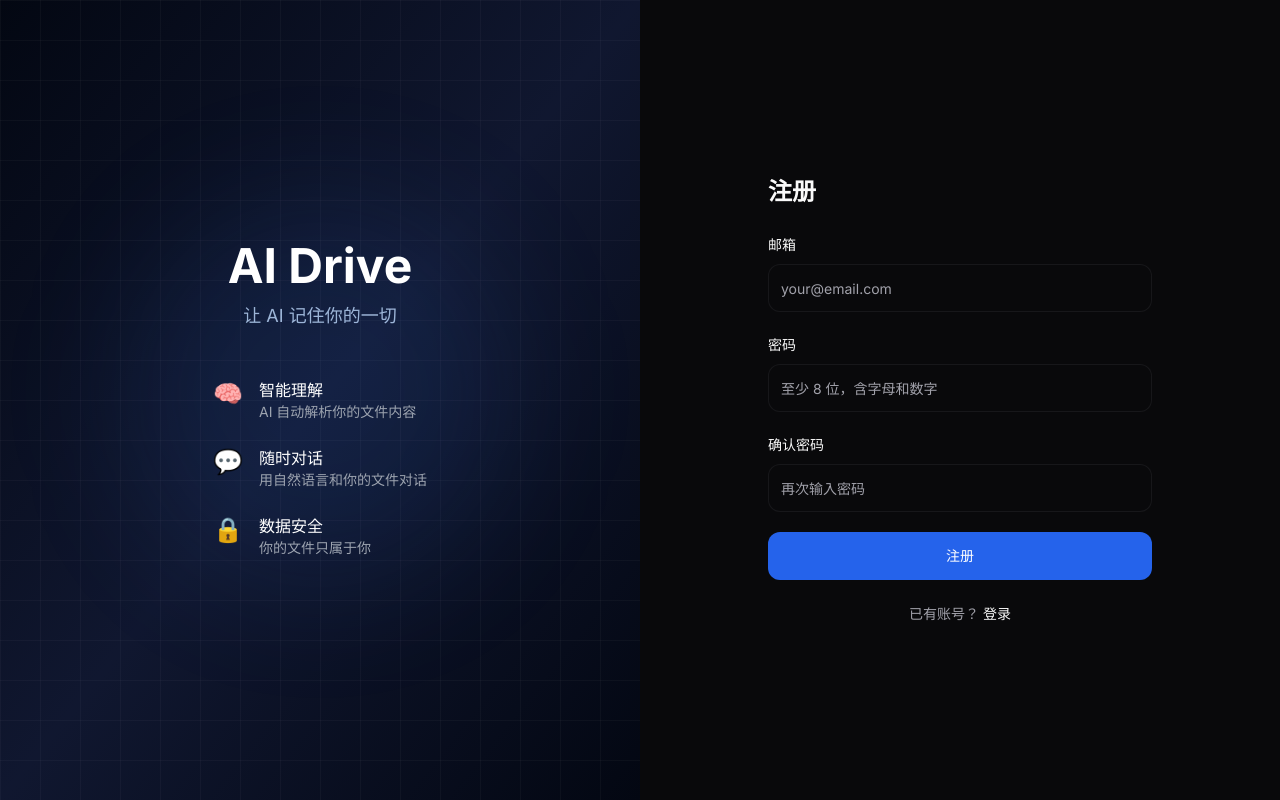
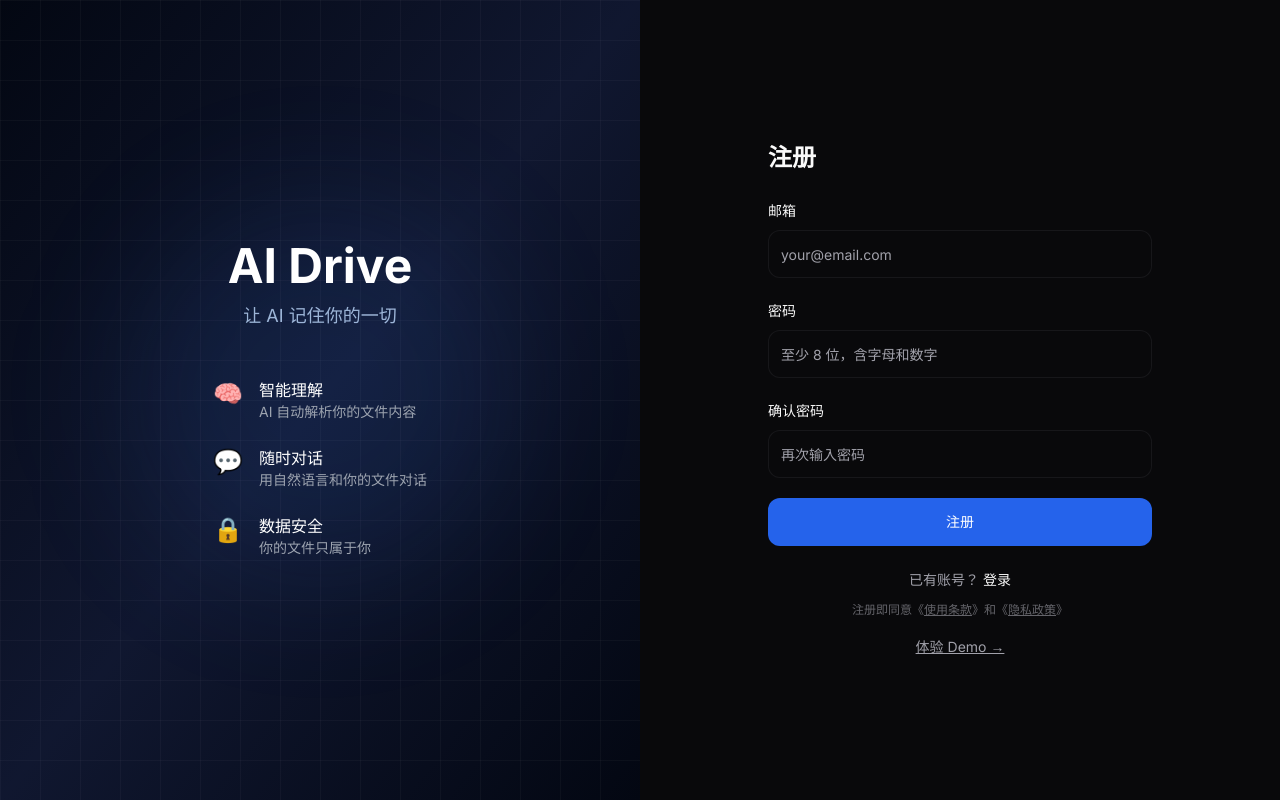
Before and after one commit to DriveMem/drivemem, a Next.js app in the folder apps/web/: page /signup in a window 1280 px wide. Built offline with nearby package versions, Linux system fonts and the light colour scheme; no server answers.

Commit message:
feat(web): signup page legal consent + demo entry

```diff
--- a/apps/web/src/app/(auth)/signup/page.tsx
+++ b/apps/web/src/app/(auth)/signup/page.tsx
@@ -154,6 +154,16 @@ export default function SignupPage() {
           登录
         </Link>
       </p>
+
+      <p className="mt-3 text-center text-xs text-muted-foreground/60">
+        注册即同意《<Link href="/terms" className="underline hover:text-foreground">使用条款</Link>》和《<Link href="/privacy" className="underline hover:text-foreground">隐私政策</Link>》
+      </p>
+
+      <div className="mt-4 text-center">
+        <Link href="/login" className="text-sm text-muted-foreground hover:text-foreground transition underline">
+          体验 Demo →
+        </Link>
+      </div>
     </div>
   )
 }
```
